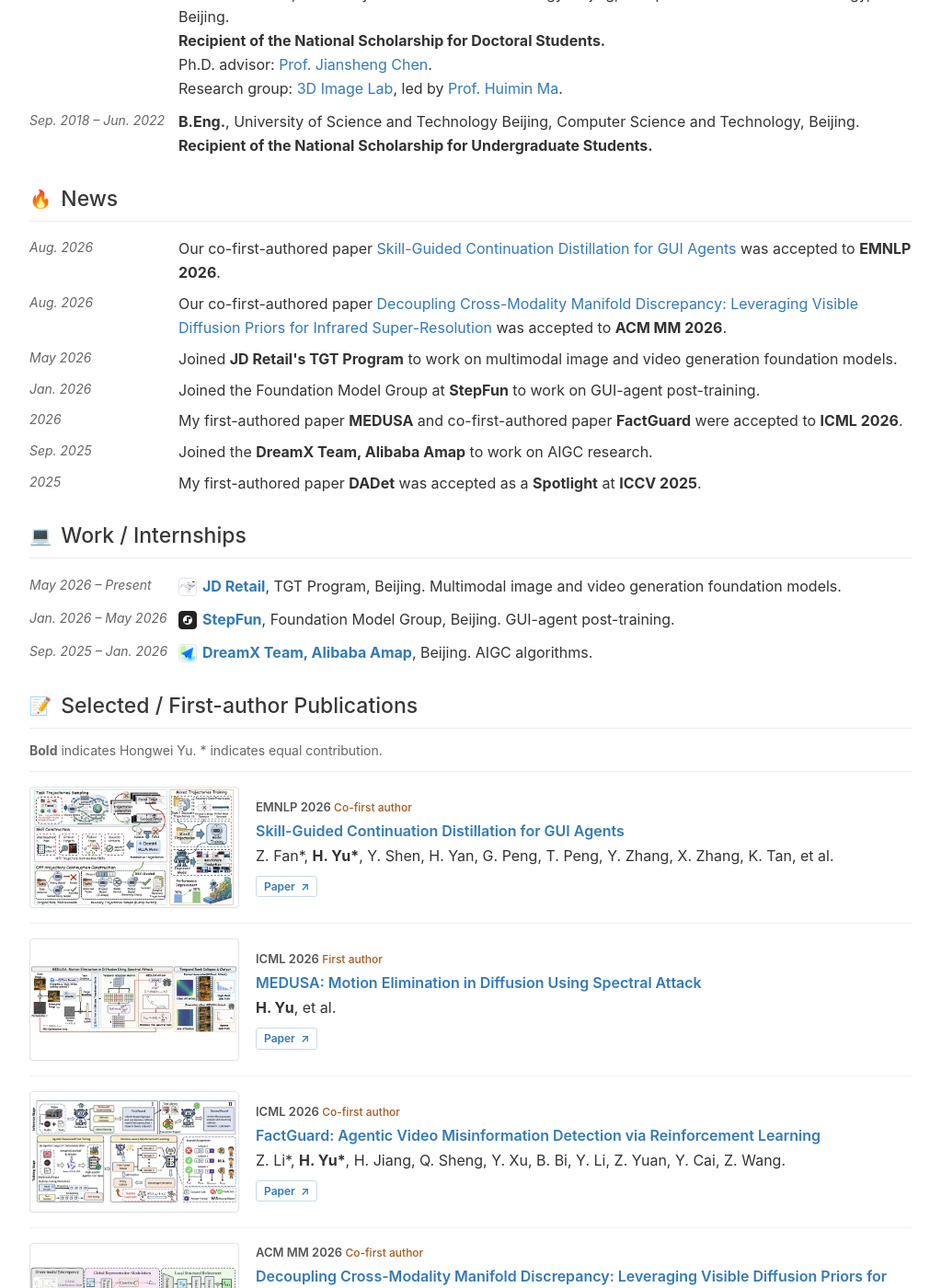
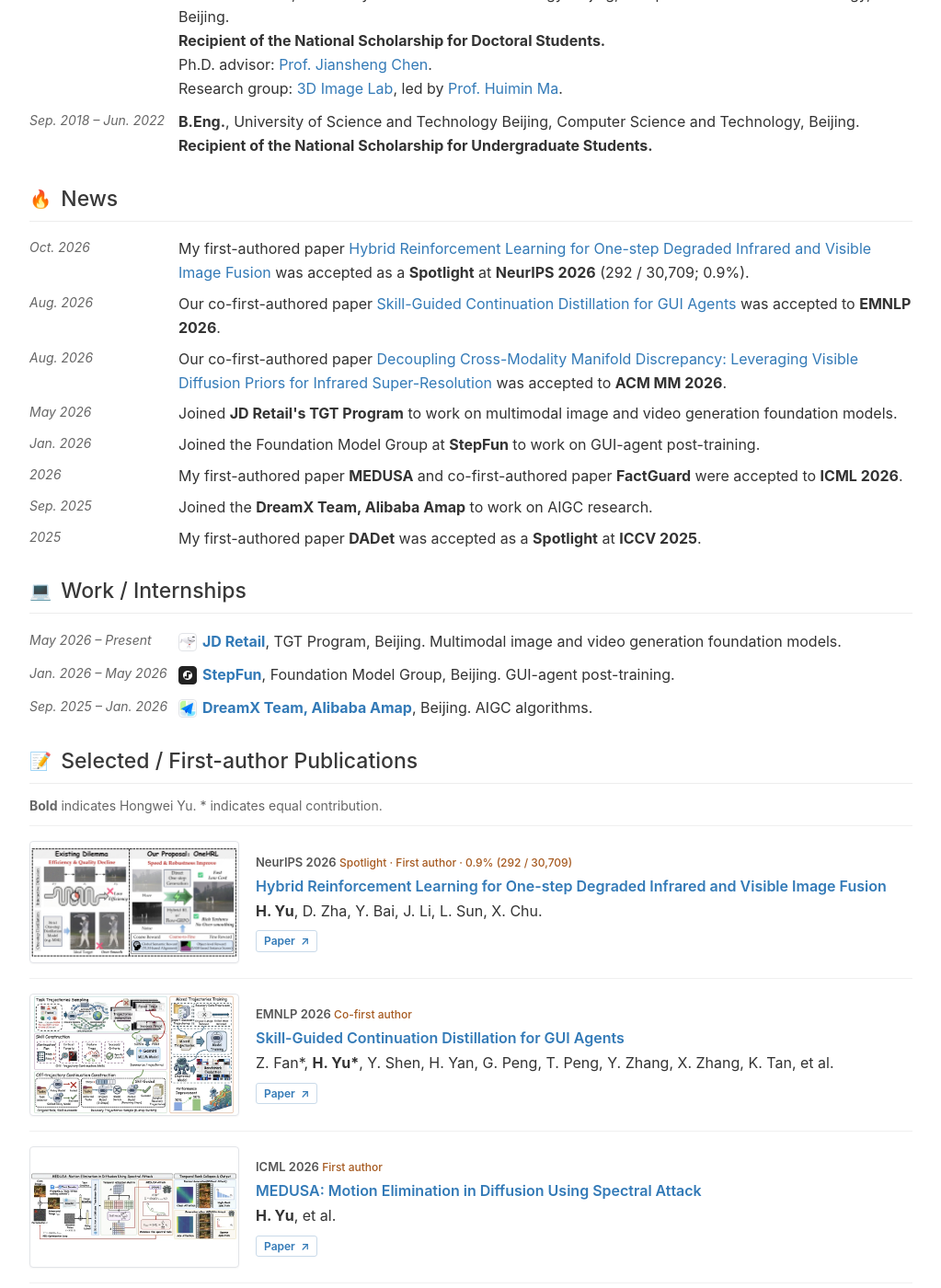
Before and after one commit to yuhongwei22/yuhongwei22.github.io, a Jekyll site: the page built from _pages/en.md, in a window 1280 px wide and 1400 px high, scrolled down 527 px. Shown: the whole window at 92% size, without its empty margins (128-1151 px from the left). Built offline with Jekyll 4.4.1, drawn with Linux system fonts in a browser that asks for light colours; a style sheet for code colours, icons or effects is not loaded.

Commit message:
Add NeurIPS Spotlight publication

```diff
--- a/_pages/en.md
+++ b/_pages/en.md
@@ -33,6 +33,7 @@ redirect_from:
 <section class="academic-section" id="news">
   <h2><span class="academic-heading-icon" aria-hidden="true">🔥</span> News</h2>
   <ul class="academic-list academic-list--news">
+    <li><time>Oct. 2026</time><span>My first-authored paper <a href="https://neurips.cc/virtual/2026/poster/148710">Hybrid Reinforcement Learning for One-step Degraded Infrared and Visible Image Fusion</a> was accepted as a <strong>Spotlight</strong> at <strong>NeurIPS 2026</strong> (292 / 30,709; 0.9%).</span></li>
     <li><time>Aug. 2026</time><span>Our co-first-authored paper <a href="https://arxiv.org/abs/2606.18890">Skill-Guided Continuation Distillation for GUI Agents</a> was accepted to <strong>EMNLP 2026</strong>.</span></li>
     <li><time>Aug. 2026</time><span>Our co-first-authored paper <a href="https://arxiv.org/abs/2607.21174">Decoupling Cross-Modality Manifold Discrepancy: Leveraging Visible Diffusion Priors for Infrared Super-Resolution</a> was accepted to <strong>ACM MM 2026</strong>.</span></li>
     <li><time>May 2026</time><span>Joined <strong>JD Retail's TGT Program</strong> to work on multimodal image and video generation foundation models.</span></li>
@@ -57,6 +58,15 @@ redirect_from:
   <p class="academic-note"><strong>Bold</strong> indicates Hongwei Yu. * indicates equal contribution.</p>
 
   <div class="academic-publications">
+    <article class="academic-paper">
+      <a class="academic-paper__figure" href="https://neurips.cc/virtual/2026/poster/148710"><img src="{{ site.baseurl }}/images/papers/onehrl.jpg" alt="Hybrid Reinforcement Learning for One-step Degraded Infrared and Visible Image Fusion" loading="lazy" decoding="async"></a>
+      <div class="academic-paper__content">
+        <p class="academic-venue">NeurIPS 2026 <span>Spotlight · First author · 0.9% (292 / 30,709)</span></p>
+        <p><a href="https://neurips.cc/virtual/2026/poster/148710">Hybrid Reinforcement Learning for One-step Degraded Infrared and Visible Image Fusion</a></p>
+        <p><strong>H. Yu</strong>, D. Zha, Y. Bai, J. Li, L. Sun, X. Chu.</p>
+        <p class="academic-paper__actions"><a href="https://openreview.net/pdf?id=vdvW81Wcy2">Paper <span>↗</span></a></p>
+      </div>
+    </article>
     <article class="academic-paper">
       <a class="academic-paper__figure" href="https://arxiv.org/abs/2606.18890"><img src="{{ site.baseurl }}/images/papers/skill-guided-gui-agent.webp" alt="Skill-Guided Continuation Distillation for GUI Agents" loading="lazy" decoding="async"></a>
       <div class="academic-paper__content">
```
Also changed, not shown: _pages/about.md (+10 -0 lines), images/papers/onehrl.jpg (added).
